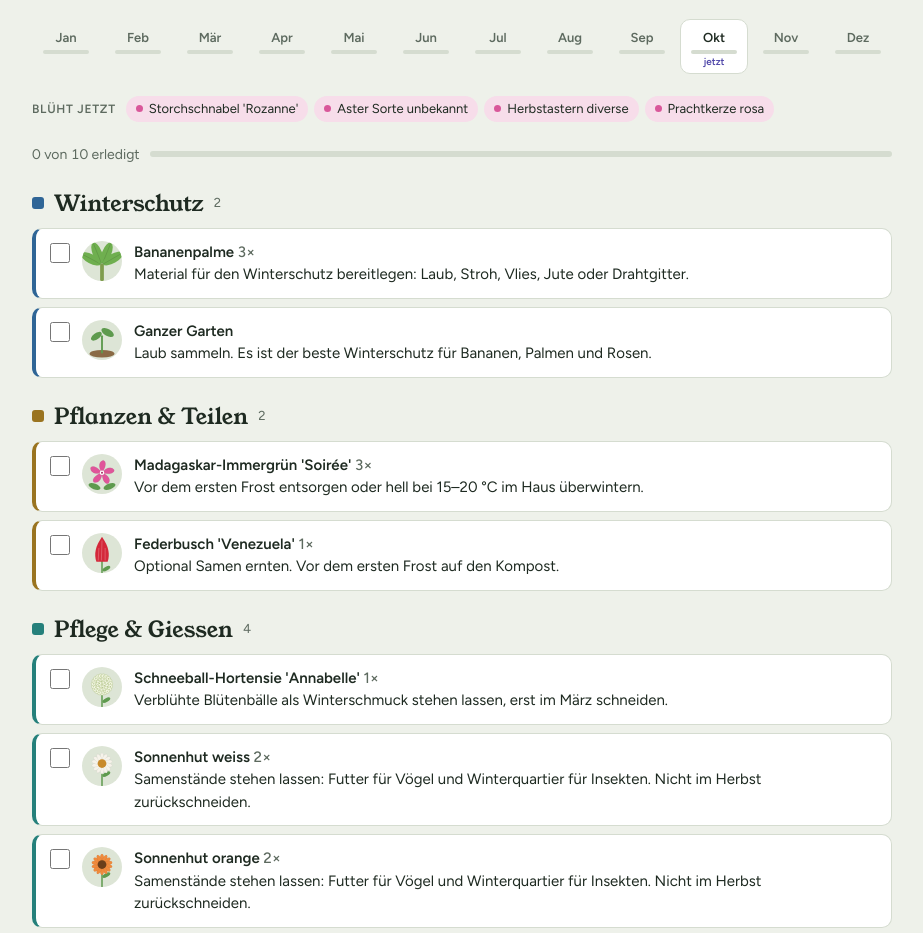
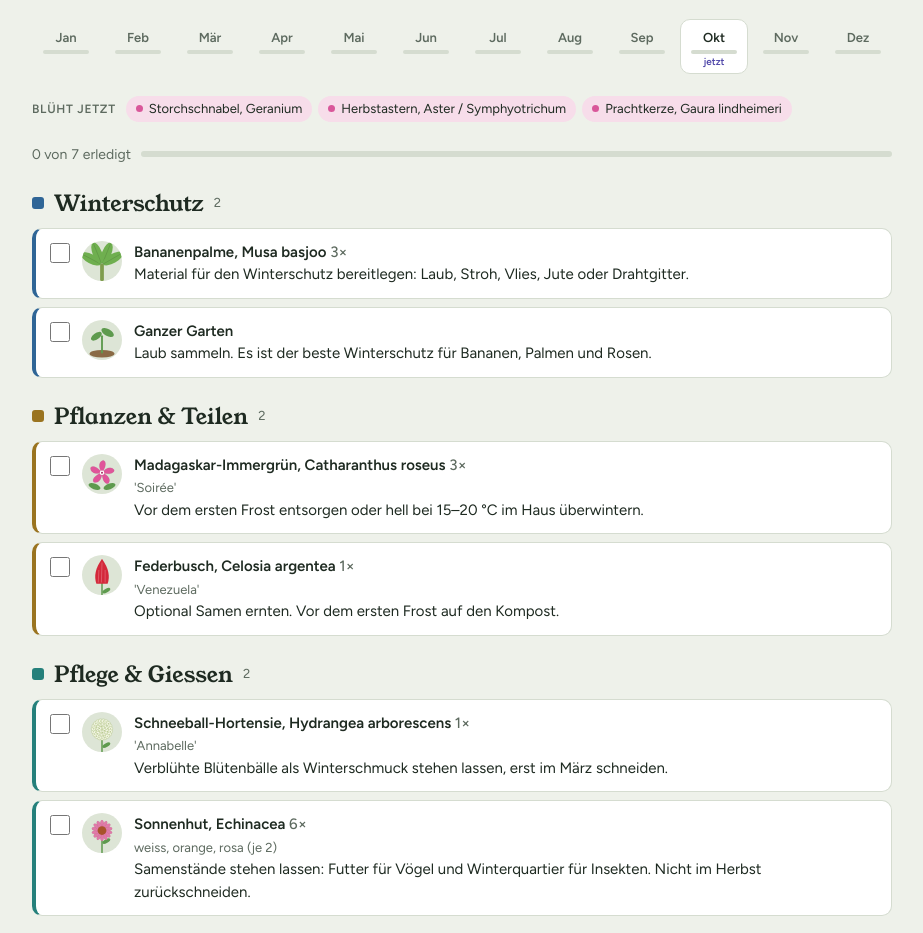
Before and after one commit to ArkadiMenacingly/Gartenkalender, a plain HTML site: page index.html in a window 1280 px wide. Shown: the part 138-1071 px from the top of the page, without its empty margins (178-1101 px from the left). Drawn offline with Linux system fonts and the light colour scheme.

Commit message:
Gleich gepflegte Pflanzen zusammengefasst, lateinische Namen ergänzt
Co-Authored-By: Claude Opus 5.5 <noreply@anthropic.com>
Claude-Session: https://claude.ai/code/session_01DvsYbGbyr2YFNeEL52uhhy

```diff
--- a/index.html
+++ b/index.html
@@ -88,7 +88,7 @@ details.plant summary{list-style:none;cursor:pointer;padding:12px 14px;display:g
 details.plant summary::-webkit-details-marker{display:none}
 .pname{font-weight:600}
 .pname .n{font-variant-numeric:tabular-nums;color:var(--accent);margin-right:6px}
-.pbot{font-size:13px;color:var(--muted);font-style:italic}
+.pbot,.sorte{font-size:13px;color:var(--muted)}
 .cat{font-size:11px;letter-spacing:.06em;text-transform:uppercase;color:var(--muted);font-weight:600}
 .year{display:grid;grid-template-columns:repeat(12,1fr);gap:2px}
 .year div{display:flex;flex-direction:column;align-items:center;gap:2px}
@@ -224,10 +224,8 @@ const PLANTS=[
   [[6,7,8],"g","Bei Hitze morgens durchdringend giessen. Hortensien brauchen viel Wasser."],
   [[7,8],"k","Auf Mehltau (weisser Belag) und Blattläuse achten."],
   [[10,11],"g","Verblühte Blütenbälle als Winterschmuck stehen lassen, erst im März schneiden."]]},
- {id:"hib1",name:"Hibiskus",sorte:"gross, weiss",bot:"Hibiscus",n:1,cat:"Sträucher",bloom:[7,8,9],note:HIB_NOTE,tasks:HIBISKUS},
- {id:"hib2",name:"Hibiskus",sorte:"klein",bot:"Hibiscus",n:1,cat:"Sträucher",bloom:[7,8,9],note:HIB_NOTE,tasks:HIBISKUS},
- {id:"rose1",name:"Rose",sorte:"hoch",bot:"Rosa",n:1,cat:"Rosen",bloom:[6,7,8,9],tasks:ROSE},
- {id:"rose2",name:"Rose",sorte:"niedrig",bot:"Rosa",n:1,cat:"Rosen",bloom:[6,7,8,9],tasks:ROSE},
+ {id:"hib",name:"Hibiskus",sorte:"gross weiss, klein",bot:"Hibiscus syriacus",n:2,cat:"Sträucher",bloom:[7,8,9],note:HIB_NOTE,tasks:HIBISKUS},
+ {id:"rose",name:"Rose",sorte:"hoch, niedrig",bot:"Rosa",n:2,cat:"Rosen",bloom:[6,7,8,9],tasks:ROSE},
  {id:"johb",name:"Johannisbeere",sorte:"",bot:"Ribes",n:1,cat:"Beeren",bloom:[4],tasks:[
   [[2],"s","Falls im Sommer nicht geschnitten: jetzt älteste Triebe bodennah entfernen."],
   [[3],"d","Kompost oder Beerendünger rund um den Strauch verteilen."],
@@ -245,8 +243,7 @@ const PLANTS=[
   [[10],"w","Material für den Winterschutz bereitlegen: Laub, Stroh, Vlies, Jute oder Drahtgitter."],
   [[11],"w","Nach dem ersten Frost Blätter abschneiden, Stämme einpacken (Drahtgitter mit Laub oder Stroh füllen, Vlies drum), Wurzelbereich 30–50 cm dick mulchen und oben vor Regen abdecken."],
   [[12,1,2],"k","Winterschutz nach Sturm und Schnee kontrollieren. Er muss trocken bleiben."]]},
- {id:"cham1",name:"Zwergpalme",sorte:"'Vulcano'",bot:"Chamaerops humilis",n:1,cat:"Palmen & Exoten",bloom:[],note:"'Vulcano' wächst kompakter und gilt als etwas frosthärter. "+CHAM_NOTE,tasks:CHAM},
- {id:"cham2",name:"Zwergpalme",sorte:"",bot:"Chamaerops humilis",n:1,cat:"Palmen & Exoten",bloom:[],note:CHAM_NOTE,tasks:CHAM},
+ {id:"cham",name:"Zwergpalme",sorte:"'Vulcano' und Wildform",bot:"Chamaerops humilis",n:2,cat:"Palmen & Exoten",bloom:[],note:"'Vulcano' wächst kompakter und gilt als etwas frosthärter. "+CHAM_NOTE,tasks:CHAM},
  {id:"trachy",name:"Hanfpalme",sorte:"'Frosty'",bot:"Trachycarpus fortunei",n:2,cat:"Palmen & Exoten",bloom:[],note:"Hanfpalmen sind die frosthärtesten Gartenpalmen. Ältere, eingewachsene Exemplare brauchen meist keinen Winterschutz mehr.",tasks:[
   [[3],"w","Vlies entfernen."],
   [[4,5],"s","Braune, hängende Wedel am Stamm abschneiden, einen kurzen Stummel lassen."],
@@ -254,9 +251,7 @@ const PLANTS=[
   [[7,8],"g","Bei Trockenheit durchdringend giessen."],
   [[11],"w","Wurzelbereich mulchen. Junge Pflanzen: bei starkem Frost (unter ca. −12 °C) Wedel zusammenbinden und Vlies drüber."],
   [[12,1,2],"g","Schwere Schneelast von den Wedeln abschütteln."]]},
- {id:"echi1",name:"Sonnenhut",sorte:"weiss",bot:"Echinacea",n:2,cat:"Stauden",bloom:[7,8,9],tasks:ECHI},
- {id:"echi2",name:"Sonnenhut",sorte:"orange",bot:"Echinacea",n:2,cat:"Stauden",bloom:[7,8,9],note:"Farbige Sorten sind oft kurzlebiger. Staunässe im Winter unbedingt vermeiden.",tasks:ECHI},
- {id:"echi3",name:"Sonnenhut",sorte:"rosa",bot:"Echinacea",n:2,cat:"Stauden",bloom:[7,8,9],tasks:ECHI},
+ {id:"echi",name:"Sonnenhut",sorte:"weiss, orange, rosa (je 2)",bot:"Echinacea",n:6,cat:"Stauden",bloom:[7,8,9],note:"Farbige Sorten wie Orange sind oft kurzlebiger. Staunässe im Winter unbedingt vermeiden.",tasks:ECHI},
  {id:"geranium",name:"Storchschnabel",sorte:"'Rozanne'",bot:"Geranium",n:6,cat:"Stauden",bloom:[6,7,8,9,10],tasks:[
   [[3],"s","Alte Triebe bodennah abschneiden, falls nicht schon im Herbst gemacht."],
   [[4],"d","Kompost geben."],
@@ -304,7 +299,6 @@ const PLANTS=[
   [[4],"d","Kaum Dünger nötig, er mag magere Böden."],
   [[7],"s","Blütenstände nach der Blüte abschneiden, dann bleibt der silbrige Blattteppich schön."],
   [[11],"k","Nasse Blätter faulen leicht: Herbstlaub nicht darauf liegen lassen."]]},
- {id:"aster",name:"Aster",sorte:"Sorte unbekannt",bot:"Aster",n:2,cat:"Stauden",bloom:[8,9,10],note:"Pflege wie Herbstastern angenommen. Wenn du die Sorte kennst, kann ich die Angaben anpassen.",tasks:HERBSTASTER},
  {id:"herbstaster",name:"Herbstastern",sorte:"diverse",bot:"Aster / Symphyotrichum",n:null,cat:"Stauden",bloom:[8,9,10],tasks:HERBSTASTER},
  {id:"gaura",name:"Prachtkerze",sorte:"rosa",bot:"Gaura lindheimeri",n:1,cat:"Stauden",bloom:[6,7,8,9,10],note:"Nur bedingt winterhart und eher kurzlebig. Im Herbst nicht zurückschneiden.",tasks:[
   [[3],"w","Reisig und Laub entfernen."],
@@ -355,9 +349,9 @@ function stachys(p){let s=`<path d="M32 56 L32 12" stroke="#9AA596" stroke-width
 function gaura(p){let s=`<g stroke="${G}" stroke-width="1.6" fill="none"><path d="M32 64 Q28 40 18 14"/><path d="M32 64 Q34 36 42 10"/><path d="M32 64 Q38 44 52 28"/><path d="M32 64 Q26 50 12 40"/></g>`;const f=(x,y)=>{let r="";for(let i=0;i<4;i++)r+=`<ellipse cx="${x}" cy="${y-3}" rx="2" ry="3.4" fill="${p}" transform="rotate(${i*90+20} ${x} ${y})"/>`;return r};[[18,14],[42,10],[52,28],[12,40],[25,30],[38,26]].forEach(([x,y])=>s+=f(x,y));return W(s)}
 function pin(p){let s=`<ellipse cx="20" cy="52" rx="10" ry="4.5" fill="${G}" transform="rotate(20 20 52)"/><ellipse cx="44" cy="52" rx="10" ry="4.5" fill="${G}" transform="rotate(-20 44 52)"/>`;for(let i=0;i<5;i++)s+=`<path d="M32 30 C26 22 26 12 34 10 C40 12 38 22 32 30Z" fill="${p}" stroke="${SH}" stroke-width=".6" transform="rotate(${i*72} 32 30)"/>`;return W(s+`<circle cx="32" cy="30" r="3.6" fill="#FFFFFF"/><circle cx="32" cy="30" r="1.5" fill="#9E1F55"/>`)}
 function sprout(){return W(`<ellipse cx="32" cy="54" rx="20" ry="6" fill="#8A6A45"/><path d="M32 52 L32 26" stroke="${G}" stroke-width="3" stroke-linecap="round"/><ellipse cx="23" cy="26" rx="10" ry="5" fill="${G}" transform="rotate(-35 23 26)"/><ellipse cx="41" cy="20" rx="11" ry="5.5" fill="${G}" transform="rotate(30 41 20)"/>`)}
-const PIC={hortensie:ball(),hib1:hib("#FFFFFF","#B0284A"),hib2:hib("#B9A6E0","#7A2A6A"),rose1:rose("#D9416A","#8E1F3F"),rose2:rose("#E8718F","#A3304F"),johb:currant(),musa:banana(),cham1:fan("#7FA59A",false),cham2:fan("#5E9A4E",false),trachy:fan("#3F8A48",true),
- echi1:daisy("#F6F3EA","#C88A2A",14,15,7),echi2:daisy("#F08A3C","#6B3E1A",14,15,7),echi3:daisy("#E07AA8","#A8522A",14,15,7),geranium:gera("#6C63D6","#F1EEFF"),alpenaster:daisy("#E58BB8","#F2C230",22,11,5),glocke:bells("#6D4BC2"),
- helenium:daisy("#C2402C","#4F2E15",12,13,7),phlox:phlox("#E98BB9","#B03A7A"),liatris:spike("#9B4FC7"),stachys:stachys("#C77FB0"),aster:daisy("#8E7BE0","#F2C230",24,12,4.5),herbstaster:daisy("#A08CE8","#F2C230",24,12,4.5),
+const PIC={hortensie:ball(),hib:hib("#FFFFFF","#B0284A"),rose:rose("#D9416A","#8E1F3F"),johb:currant(),musa:banana(),cham:fan("#6FA08E",false),trachy:fan("#3F8A48",true),
+ echi:daisy("#E07AA8","#A8522A",14,15,7),geranium:gera("#6C63D6","#F1EEFF"),alpenaster:daisy("#E58BB8","#F2C230",22,11,5),glocke:bells("#6D4BC2"),
+ helenium:daisy("#C2402C","#4F2E15",12,13,7),phlox:phlox("#E98BB9","#B03A7A"),liatris:spike("#9B4FC7"),stachys:stachys("#C77FB0"),herbstaster:daisy("#A08CE8","#F2C230",24,12,4.5),
  gaura:gaura("#F2A9C9"),heliopsis:daisy("#F2B81C","#B9710F",14,14,6),catharanthus:pin("#E0559A"),celosia:plume("#D4283A"),allg:sprout()};
 
 /* ---- Zustand ---- */
@@ -369,7 +363,8 @@ if(store.get("gk-view")==="plants") view="plants";
 const sc=store.get("gk-cat"); if(sc&&(sc==="Alle"||CATS.includes(sc))) cat=sc;
 const $=id=>document.getElementById(id);
 const tc=t=>`var(${TYPES[t].c})`;
-const label=p=>p.name+(p.sorte?` ${p.sorte}`:"");
+const label=p=>p.name+(p.bot?`, ${p.bot}`:"");
+const sorte=p=>p.sorte?`<span class="sorte">${esc(p.sorte)}</span>`:"";
 const cnt=p=>p.n?`${p.n}×`:"";
 const photo=id=>store.get("gk-photo-"+id);
 const picHTML=(p,cls="pic")=>{const ph=photo(p.id);return `<span class="${cls}">${ph?`<img src="${ph}" alt="Foto ${esc(label(p))}">`:(PIC[p.id]||"")}</span>`};
@@ -401,7 +396,7 @@ function renderMonth(){
   $("groups").innerHTML=ORDER.filter(t=>ts.some(x=>x.type===t)).map(t=>{
     const list=ts.filter(x=>x.type===t);
     return `<div class="group" style="--tc:${tc(t)}"><h2><span class="dot"></span>${TYPES[t].n} <small>${list.length}</small></h2>`+
-      list.map(x=>{const d=!!store.get(x.key);return `<label class="task${d?' done':''}"><input type="checkbox" id="${x.key}" data-k="${x.key}"${d?' checked':''}>${picHTML(x.p)}<span class="txt"><span class="who">${esc(label(x.p))} <span>${cnt(x.p)}</span></span><br><span class="what">${esc(x.text)}</span></span></label>`}).join("")+`</div>`;
+      list.map(x=>{const d=!!store.get(x.key);return `<label class="task${d?' done':''}"><input type="checkbox" id="${x.key}" data-k="${x.key}"${d?' checked':''}>${picHTML(x.p)}<span class="txt"><span class="who">${esc(label(x.p))} <span>${cnt(x.p)}</span></span>${x.p.sorte?`<br><span class="sorte">${esc(x.p.sorte)}</span>`:""}<br><span class="what">${esc(x.text)}</span></span></label>`}).join("")+`</div>`;
   }).join("");
 }
 function yearRows(p){
@@ -427,7 +422,7 @@ function renderPlants(){
     const year=MS.map((m,i)=>{const mm=i+1;const types=ORDER.filter(t=>p.tasks.some(x=>x[1]===t&&x[0].includes(mm)));
       return `<div><span class="m">${m[0]}</span><span class="cell${p.bloom.includes(mm)?' bl':''}${mm===CUR?' cur':''}">${types.map(t=>`<i style="--tc:${tc(t)}"></i>`).join("")}</span></div>`}).join("");
     const has=!!photo(p.id);
-    return head+`<details class="plant" data-id="${p.id}"${p.id===openId?' open':''}><summary><div class="ph">${picHTML(p)}<div style="min-width:0"><div class="pname">${p.n?`<span class="n">${p.n}×</span>`:""}${esc(label(p))}</div>${p.bot?`<div class="pbot">${esc(p.bot)}</div>`:""}</div></div><div class="year">${year}</div></summary>
+    return head+`<details class="plant" data-id="${p.id}"${p.id===openId?' open':''}><summary><div class="ph">${picHTML(p)}<div style="min-width:0"><div class="pname">${p.n?`<span class="n">${p.n}×</span>`:""}${esc(label(p))}</div>${p.sorte?`<div class="pbot">${esc(p.sorte)}</div>`:""}</div></div><div class="year">${year}</div></summary>
       <div class="pbody"><div class="ptop">${picHTML(p,"bigpic")}<div class="pmeta"><div class="cat">${p.cat}</div>${p.note?`<div class="note">${esc(p.note)}</div>`:""}<div class="photo-actions"><label class="btn" for="ph-${p.id}">${has?"Foto ändern":"Eigenes Foto hinzufügen"}</label><input type="file" accept="image/*" id="ph-${p.id}" data-photo="${p.id}" hidden>${has?`<button class="btn ghost" data-rm="${p.id}">Foto entfernen</button>`:""}</div></div></div>
       <h3>Jahresübersicht</h3><ul class="tl">${yearRows(p)}</ul></div></details>`;
   }).join("");
--- a/sw.js
+++ b/sw.js
@@ -1,4 +1,4 @@
-const C="garten-v2";const F=["./","index.html","manifest.webmanifest","icon-192.png"];
+const C="garten-v3";const F=["./","index.html","manifest.webmanifest","icon-192.png"];
 self.addEventListener("install",e=>{e.waitUntil(caches.open(C).then(c=>c.addAll(F)));self.skipWaiting()});
 self.addEventListener("activate",e=>{e.waitUntil(caches.keys().then(ks=>Promise.all(ks.filter(k=>k!==C).map(k=>caches.delete(k)))));self.clients.claim()});
 self.addEventListener("fetch",e=>{if(e.request.method!=="GET")return;e.respondWith(fetch(e.request).then(r=>{const cp=r.clone();caches.open(C).then(c=>c.put(e.request,cp));return r}).catch(()=>caches.match(e.request)))});
```
